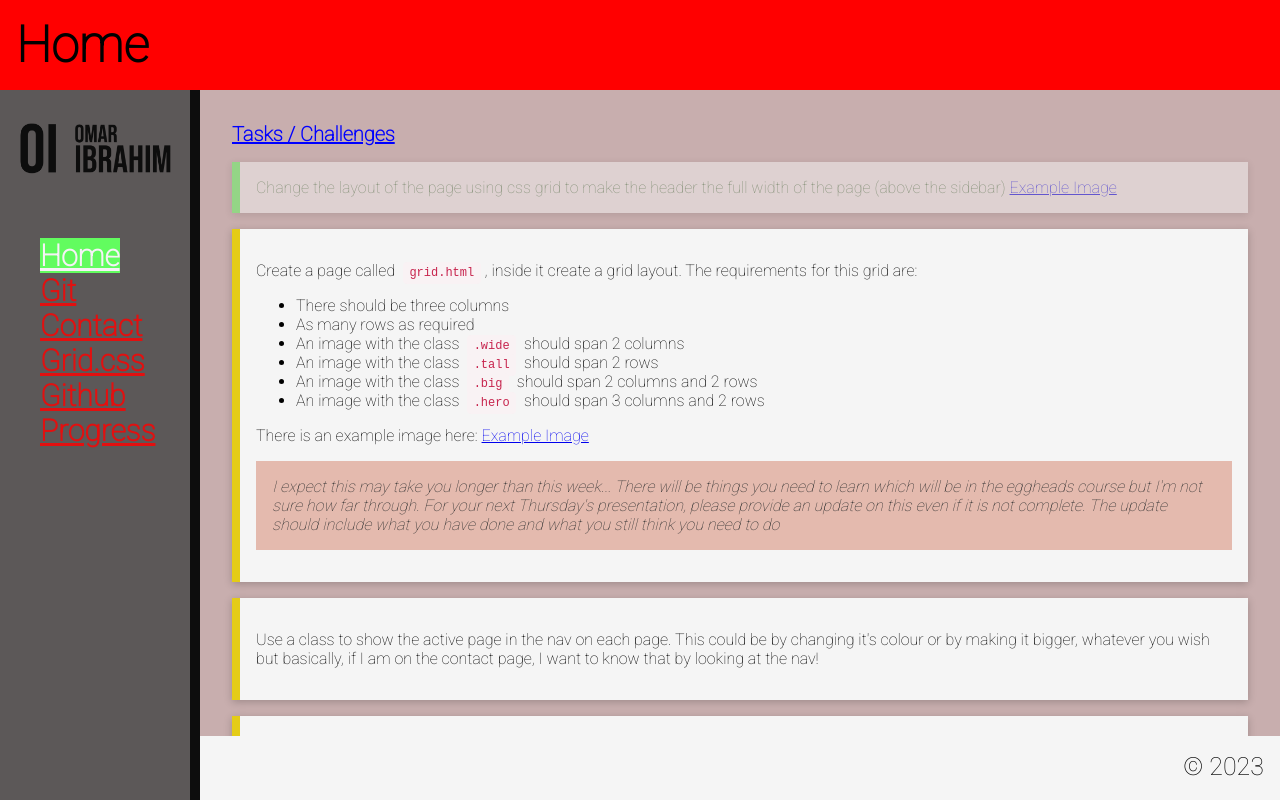
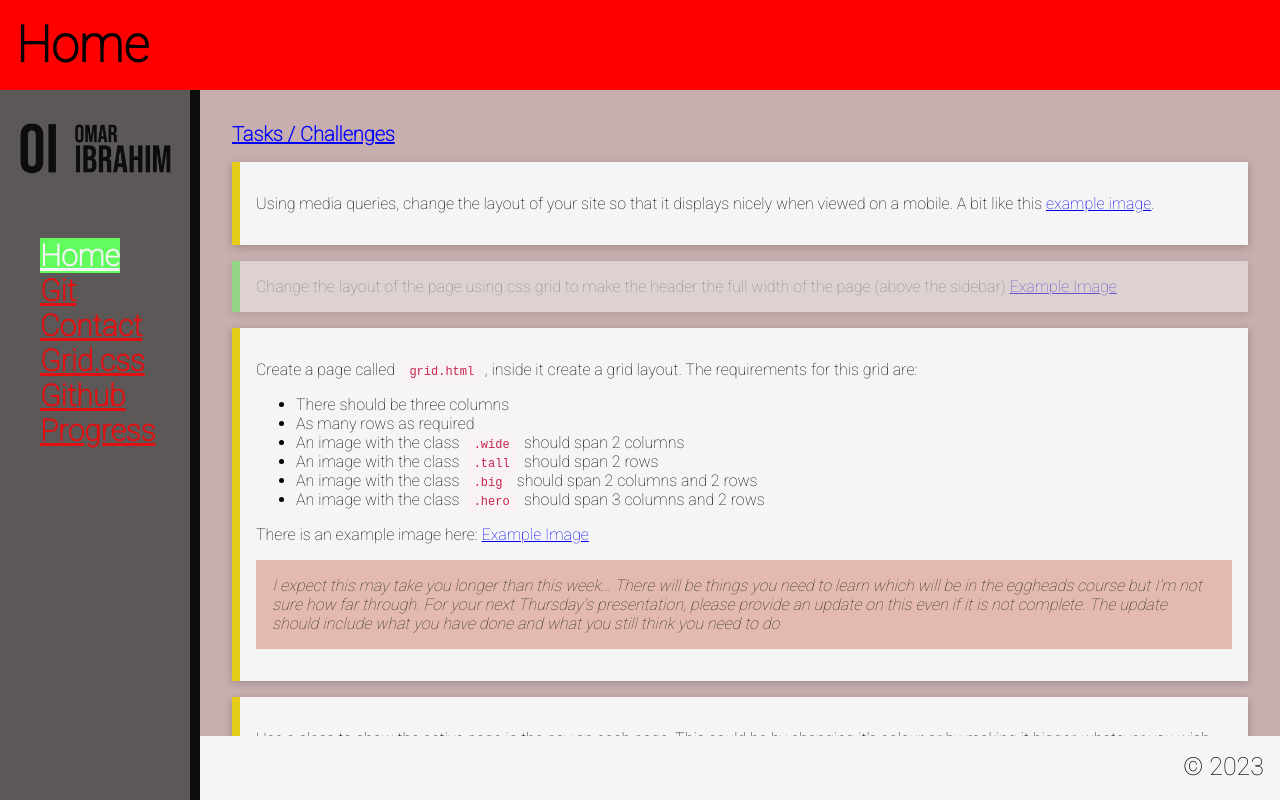
Before and after one commit to omar12ahmed/omar-training, a plain HTML site: page public/index.html in a window 1280 px wide. Drawn offline with Linux system fonts and the light colour scheme.

Commit message:
Additional task

```diff
--- a/public/index.html
+++ b/public/index.html
@@ -32,6 +32,16 @@
             </header>
             <main class="main-content">
                 <h2>Tasks / Challenges</h2>
+                <div class="task-card new">
+                    <p>
+                        Using media queries, change the layout of your site so
+                        that it displays nicely when viewed on a mobile. A bit
+                        like this
+                        <a href="images/examples/mobile-friendly.png" class="lb"
+                            >example image</a
+                        >.
+                    </p>
+                </div>
                 <div class="task-card confirmed">
                     Change the layout of the page using css grid to make the
                     header the full width of the page (above the sidebar)
```
Also changed, not shown: public/images/examples/mobile-friendly.png (added).
